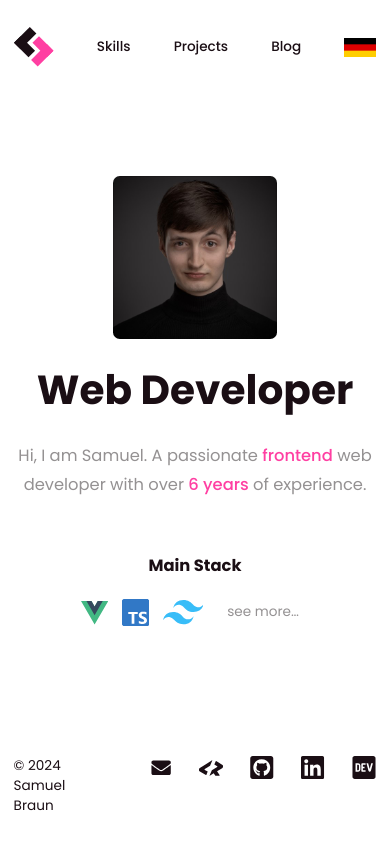
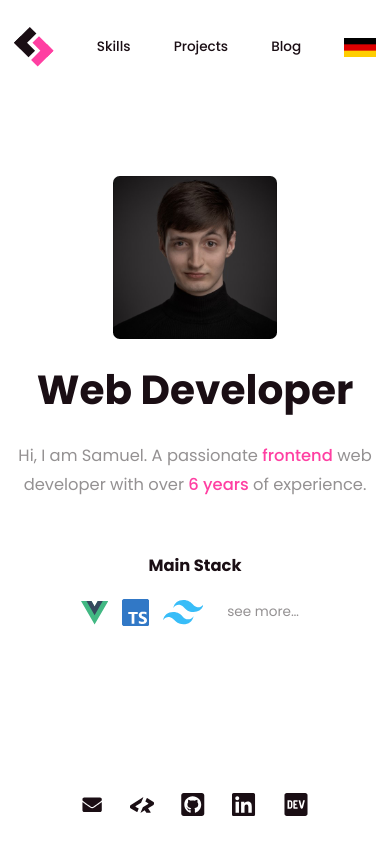
Before and after one commit to web-dev-sam/portfolio, a Vue app: page / in a window 390 px wide. Built offline with nearby package versions, Linux system fonts and the light colour scheme.

Commit message:
Fix mobile inconsistencies

```diff
--- a/index.html
+++ b/index.html
@@ -1,5 +1,5 @@
 <!doctype html>
-<html lang="en" class="text-[85%] sm:text-[100%]">
+<html lang="en" class="text-[85%] sm:text-[100%] overflow-x-hidden">
   <head>
     <meta charset="UTF-8" />
     <meta name="viewport" content="width=device-width, initial-scale=1.0" />
--- a/src/components/base/PageFooter.vue
+++ b/src/components/base/PageFooter.vue
@@ -9,8 +9,8 @@ import IconCodersRank from '@/components/icons/IconCodersRank.vue'
 <template>
   <footer>
     <ul class="flex justify-center gap-8 py-8">
-      <li>&copy; {{ new Date().getFullYear() }} Samuel Braun</li>
-      <li class="flex-1"></li>
+      <li class="hidden min-[500px]:block whitespace-nowrap">&copy; {{ new Date().getFullYear() }} Samuel Braun</li>
+      <li class="hidden min-[500px]:block flex-1"></li>
       <li>
         <a
           class="hover:opacity-85"
```
